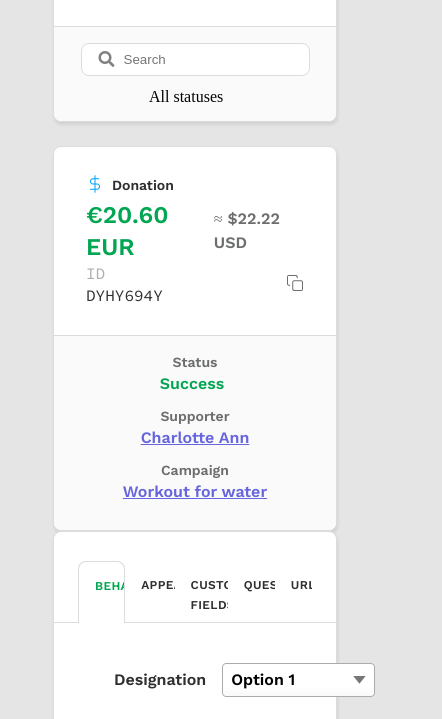
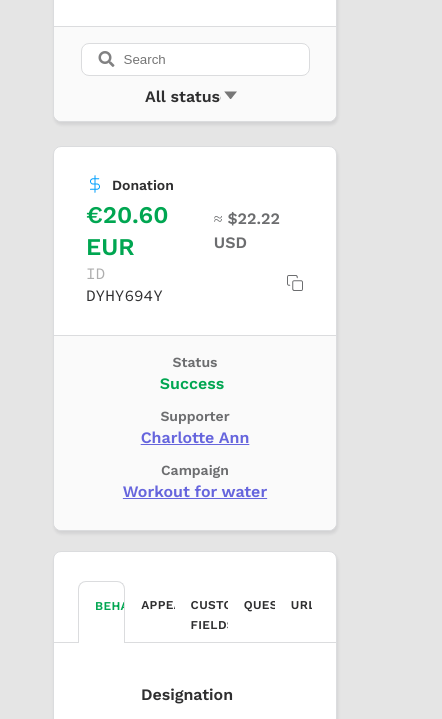
Before and after one commit to melyaua/html_mentor, a website: page docs/index.html in a window 390 px wide. Shown: the part 117-836 px from the top of the page, 442 px wide, since content can reach past the window. Drawn offline with nearby package versions, Linux system fonts and the light colour scheme.

Commit message:
commit for cherry-pick

```diff
--- a/app/scss/blocks/donation.scss
+++ b/app/scss/blocks/donation.scss
@@ -4,6 +4,7 @@
   box-sizing: border-box;
   box-shadow: 1px 3px 3px rgba(62, 63, 64, 0.1);
   border-radius: 8px;
+  margin-bottom: 20px;
   &-total {
     padding: 28px 32px;
     display: flex;
--- a/app/scss/blocks/header.scss
+++ b/app/scss/blocks/header.scss
@@ -47,11 +47,28 @@
     }
   }
   &-statuses {
+    position: relative;
+    &::after {
+      position: absolute;
+      top: 50%;
+      right: 8px;
+      transform: translateY(-50%);
+      content: "";
+      width: 0.5em;
+      height: 0.5em;
+      justify-self: end;
+      border-right: 1px solid #000;
+      border-bottom: 1px solid #000;
+      transform: rotate(45deg);
+}
+    }
     select {
       border: none;
       background-color: transparent;
       max-width: 100px;
       vertical-align: middle;
+      font-family: 'Work Sans', sans-serif;
+      color: #2F2F30;
     }
     select::focus {
       border: none;
--- a/app/scss/blocks/info.scss
+++ b/app/scss/blocks/info.scss
@@ -3,6 +3,9 @@
   border: 1px solid #DBDCDE;
   box-shadow: 1px 3px 3px rgba(62, 63, 64, 0.1);
   border-radius: 8px;
+	&-tabs {
+		overflow: hidden;
+	}
 }
 
 .section-wrap {
@@ -133,7 +136,6 @@
 
 		.content__wrapper{
 			border-radius: 5px;
-			width: 100%;
 			padding: 40px 60px;
 			background-color: white;
 		}
--- a/app/scss/blocks/select.scss
+++ b/app/scss/blocks/select.scss
@@ -16,7 +16,7 @@ select {
   // Additional resets for further consistency
   background-color: transparent;
   border: none;
-  padding: 0 1em 0 0;
+  padding: 0 24px 0 0;
   margin: 0;
   width: 100%;
   font-family: inherit;
@@ -60,12 +60,17 @@ select::-ms-expand {
 }
 
 .select::after {
+  position: absolute;
+  top: 50%;
+  right: 8px;
+  transform: translateY(-50%);
   content: "";
-  width: 0.8em;
+  width: 0.5em;
   height: 0.5em;
-  background-color: var(--select-arrow);
-  clip-path: polygon(100% 0%, 0 0%, 50% 100%);
   justify-self: end;
+  border-right: 1px solid #000;
+  border-bottom: 1px solid #000;
+  transform: rotate(45deg);
 }
 
 select,
--- a/app/scss/main.scss
+++ b/app/scss/main.scss
@@ -4,10 +4,10 @@
 
 //подключаем БЭМ блоки
 @import 'blocks/config';
+@import 'blocks/select';
 @import 'blocks/header';
 @import 'blocks/content';
 @import 'blocks/donation';
 @import 'blocks/sidebar';
 @import 'blocks/info';
-@import 'blocks/select';
 @import 'media';
--- a/app/scss/media.scss
+++ b/app/scss/media.scss
@@ -24,6 +24,7 @@
     display: block;
   }
   .donation {
+    margin-bottom: 20px;
     &-descr {
       flex-direction: column;
       &__item {
@@ -38,6 +39,10 @@
       }
     }
   }
+  .designation {
+    flex-direction: column;
+    flex-basis: 0px;
+  }
 }
 
 @media screen and (max-width: 536px) {
--- a/docs/index.html
+++ b/docs/index.html
@@ -9,7 +9,7 @@
     <link rel="preconnect" href="https://fonts.gstatic.com" crossorigin>
     <link href="https://fonts.googleapis.com/css2?family=Source+Code+Pro&family=Work+Sans:wght@600&display=swap" rel="stylesheet">
     <link rel="stylesheet" href="https://pro.fontawesome.com/releases/v5.10.0/css/all.css" crossorigin="anonymous"/>
-    <link rel="stylesheet" href="css/main.css?t=1637237475750">
+    <link rel="stylesheet" href="css/main.css?t=1637275666018">
 </head>
 
 <body>
@@ -116,13 +116,15 @@
                                             <label for="goal_settings" class="goal_text">
                                                 Goal
                                             </label>
-                                            <input type="text" placeholder="$10.00" class="goal_input">
+                                            <div class="goal-wrap">
+                                                <input type="text" placeholder="$10.00" class="goal_input">
                                             <select name="goal_list" id="goal_settings" class="goal_settings">
                                                 <option value="1">USD</option>
                                                 <option value="2">EUR</option>
                                                 <option value="3">GBP</option>
                                                 <option value="4">AUD</option>
                                             </select>
+                                            </div>
                                         </div>
                                     </div>
                                 </li>
@@ -139,7 +141,6 @@
                                         </ul>
                                     </div>
                                 </li>
-
                                 <li>
                                     <div class="content__wrapper">
                                         <h2 class="text-color">About</h2>
@@ -186,7 +187,7 @@
                                 <p><a href="#">Change Date</a></p>
                             </li>
                             <li class="sidebar-menu__item">
-                                <picture><source srcset="../img/x-circle.webp" type="image/webp"><img src="../img/x-circle.png" alt="#"></picture>
+                                <picture><source srcset="img/x-circle.webp" type="image/webp"><img src="img/x-circle.png" alt="#"></picture>
                                 <p><a href="#">Cancal Recurring</a></p>
                             </li>
                         </ul>
@@ -198,7 +199,7 @@
 
     <!-- подключаем js -->
     <script src="https://code.jquery.com/jquery-3.6.0.min.js"></script>
-    <script src="js/main.js?t=1637237475750"></script>
+    <script src="js/main.js?t=1637275666018"></script>
 </body>
 
 </html>
```
Also changed, not shown: app/html/index.html (+4 -3 lines), docs/css/main.css.
